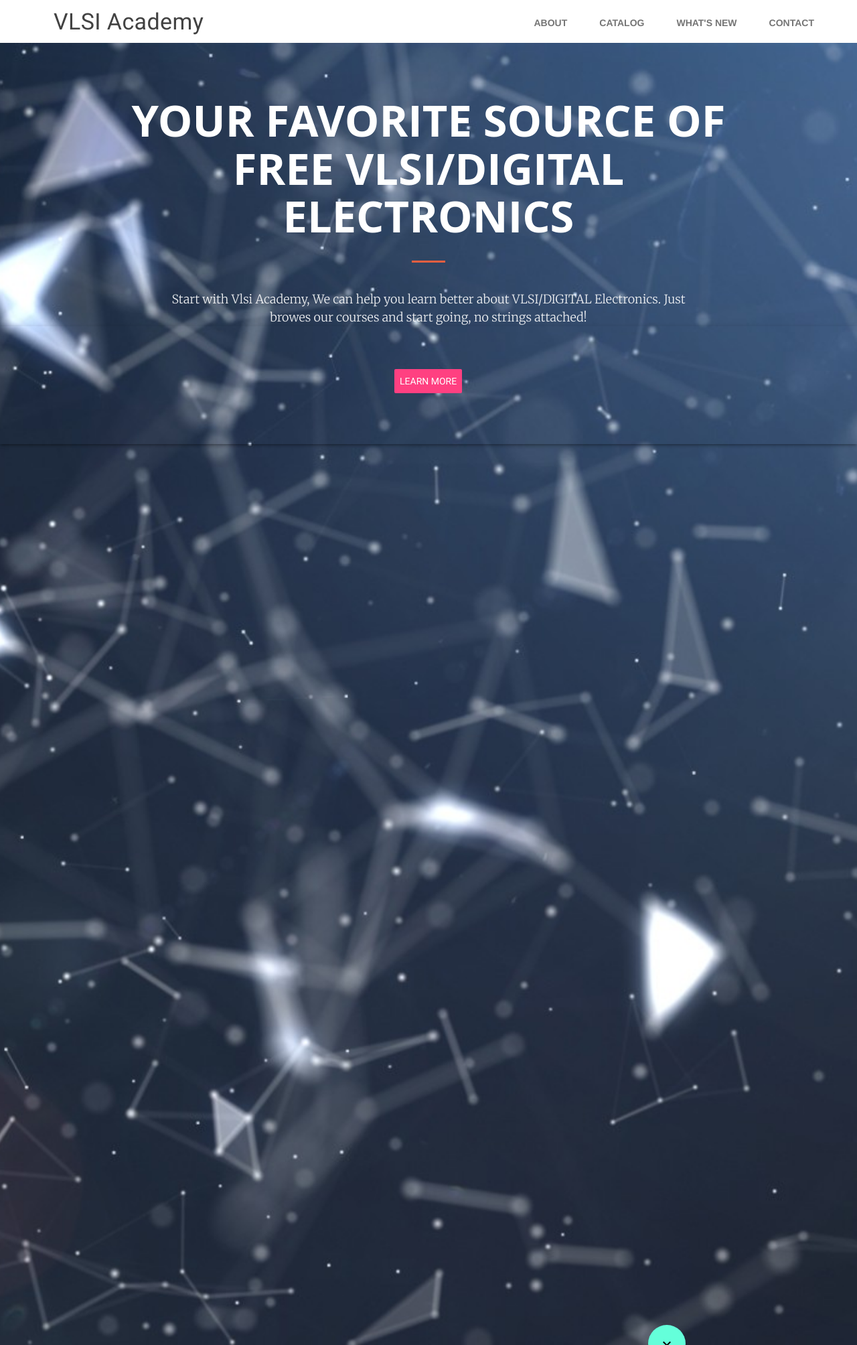
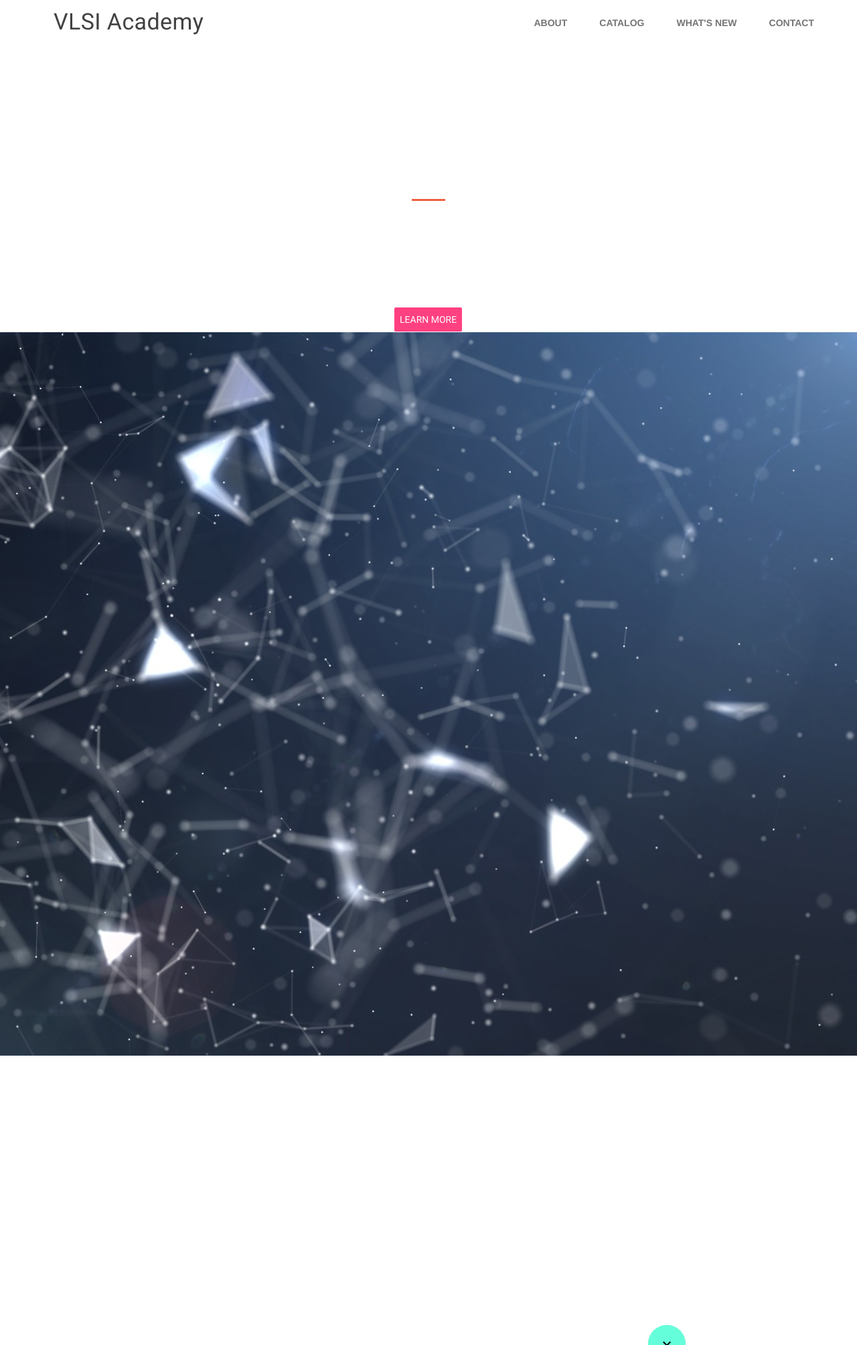
Before and after one commit to vimukthim/Vlsi, a Jekyll site: the page built from index.html, in a window 1280 px wide. Shown: the whole page at 67% size. Built offline with Jekyll 4.4.1, drawn with Linux system fonts in a browser that asks for light colours.

Commit message:
Add some responsive Features to background

```diff
--- a/assets/stylesheets/styles.css
+++ b/assets/stylesheets/styles.css
@@ -23,6 +23,7 @@
 
 body {
   margin: 0;
+  height:100%;
 }
 
 /* Disable ugly boxes around images in IE10 */
@@ -192,13 +193,17 @@
 
 .android-be-together-section {
   position: relative;
-min-height: 100%;
-  width: auto;
-  background-color: #f3f3f3;
- /** background: url('images/header2.jpg') center 30% no-repeat;**/
-  background: url('../images/header2.jpg') center top no-repeat;
-  background-size: cover;
+ background: url('../images/header2.jpg') no-repeat center center scroll;
+ background-size: auto;
+ height: 100%;
+   width: 100%;
+
 }
+
+.android-content{
+  height: 100%;
+}
+
 
 .android-be-together-section hr {
   max-width: 50px;
@@ -208,6 +213,36 @@
 }
 
 
+@media (min-width: 480px) and (max-width: 839px) {
+
+
+.android-be-together-section {
+  position: relative;
+  background: url('../images/header2.jpg') no-repeat center center scroll;
+  background-size: cover;
+  width:100%;
+    height:100%;
+    min-height:100%;
+}
+
+
+
+}
+@media (max-width: 479px) {
+
+
+.android-be-together-section {
+  position: relative;
+  background: url('../images/header2.jpg') no-repeat center center scroll;
+  background-size: cover;
+
+    height:100%;
+
+}
+
+
+}
+
 .android-font {
   font-family: 'And Black', 'Helvetica', 'Arial', sans-serif;
   line-height: 1;
@@ -216,7 +251,7 @@
 }
 
 .android-slogan {
-  font-size: 65px;
+  font-size: 4em;
   padding-top: 80px;
   color: #fff;
   font-weight: 700;
@@ -549,7 +584,7 @@
  .android-mobile-title {
     display: block !important;
     position: absolute;
-    left: calc(50% - 70px);
+    left: 30%;
     top: 0px;
 
      color: rgb(66,66,66) !important;
@@ -573,18 +608,16 @@
     width: 100%;
   }
 
-  .android-be-together-section {
-    height: 350px;
-  }
+
 
   .android-slogan {
-    font-size: 26px;
+    font-size: 4em;
     margin: 0px auto;
     padding-top: 24px;
   }
 
   .android-sub-slogan {
-    font-size: 16px;
+    font-size: 25px;
     margin: 0px auto;
     padding-top: 8px;
   }
@@ -652,3 +685,60 @@
   color: rgb(66,66,66) !important;
   font-weight: 400;
 }
+
+@media (max-width: 479px) and (orientation:portrait){
+
+
+
+.android-mobile-title {
+left: calc(22%);
+}
+
+.android-slogan {
+  font-size: 2.5em;
+  padding-top: 80px;
+  color: #fff;
+  font-weight: 700;
+  font-family: 'Open Sans','Helvetica Neue',Arial,sans-serif;
+  line-height: 1;
+  max-width: 100%;
+  margin: 0px auto;
+  text-align: center;
+}
+
+
+
+}
+
+@media (max-height: 480px) {
+
+
+
+
+.android-mobile-title {
+left: 30%;
+}
+
+.android-slogan {
+  font-size: 1.8em;
+  padding-top: 20px;
+  color: #fff;
+  font-weight: 700;
+  font-family: 'Open Sans','Helvetica Neue',Arial,sans-serif;
+  line-height: 1;
+  max-width: 100%;
+  margin: 0px auto;
+  text-align: center;
+}
+
+.android-sub-slogan{
+  font-weight: 600;
+ font-size: 1em;
+ max-width: 75%;
+}
+.android-be-together-section hr {
+
+  margin: 20px auto;
+}
+
+}
--- a/index.html
+++ b/index.html
@@ -18,8 +18,8 @@
         <div class="android-be-together-section mdl-typography--text-center">
           <div class="android-font android-slogan">YOUR FAVORITE SOURCE OF FREE VLSI/DIGITAL ELECTRONICS</div>
           <hr>
-          <div class="android-font android-sub-slogan">Start with Vlsi Academy, We can help you learn better about VLSI/DIGITAL Electronics. Just browes our courses and start going, no strings attached!</div>
-          <div class="android-font android-create-character mdl-shadow--3dp">
+          <div class="android-font android-sub-slogan mdl-cell--hide-phone">Start with Vlsi Academy, We can help you learn better about VLSI/DIGITAL Electronics. Just browes our courses and start going, no strings attached!</div>
+          <div class="android-font android-create-character ">
             <a class="mdl-button mdl-js-button mdl-js-ripple-effect mdl-color--accent mdl-color-text--accent-contrast ">Learn more</a>
           </div>
 
```
